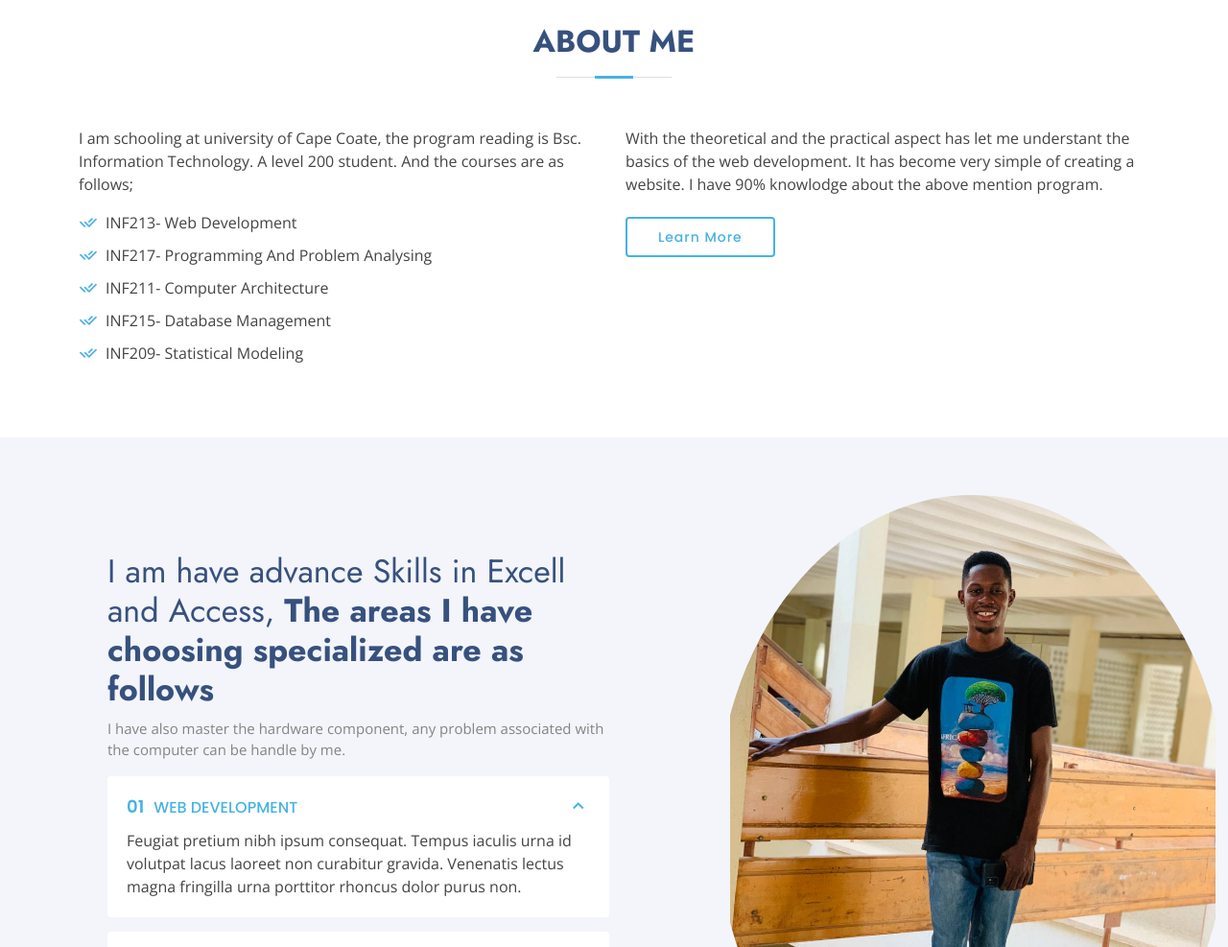
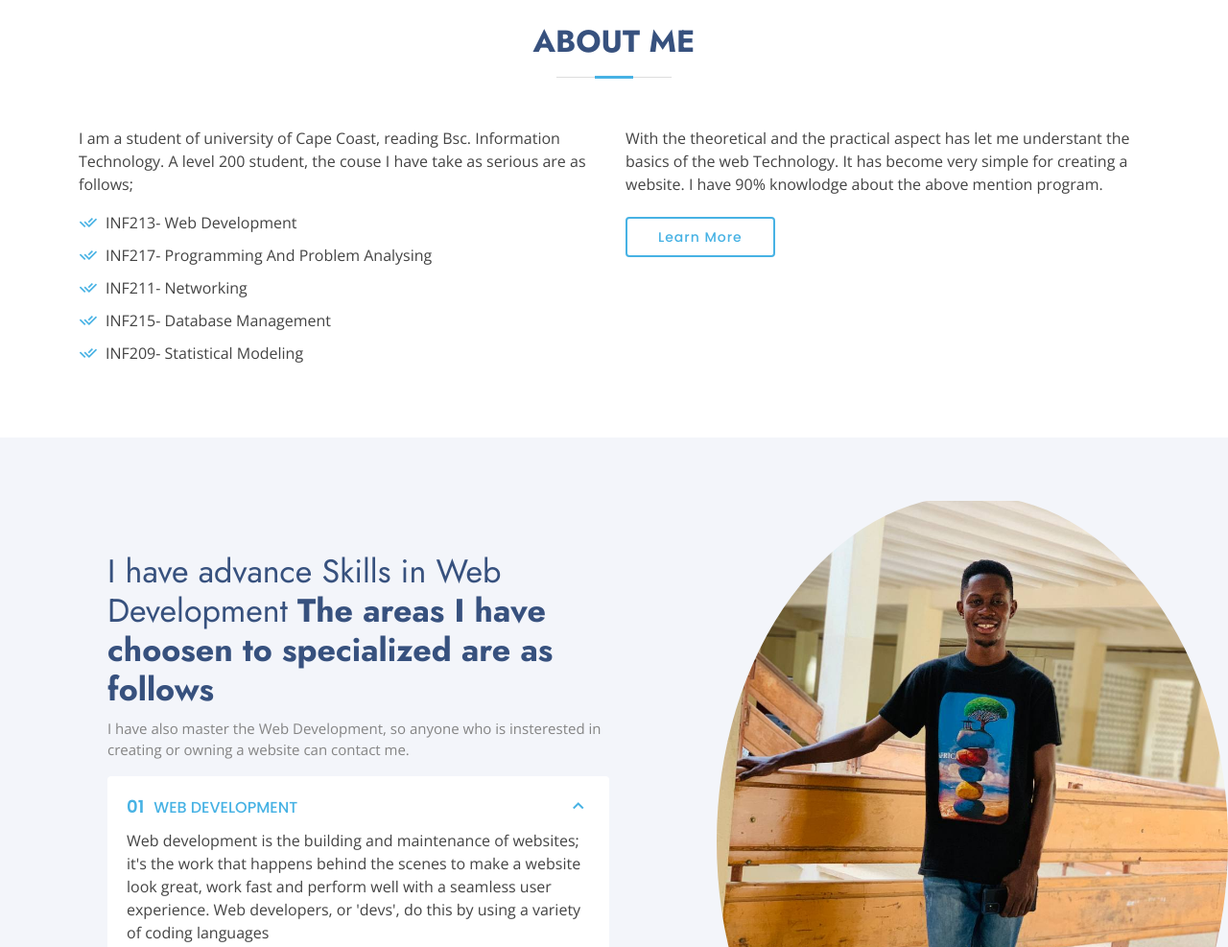
Before and after one commit to Avuletey72/nelson.github.io, a plain HTML site: page index.html in a window 1280 px wide. Shown: the part 700-1687 px from the top of the page at 96% size. Drawn offline with nearby package versions, Linux system fonts and the light colour scheme.

Commit message:
editSomeText

```diff
--- a/index.html
+++ b/index.html
@@ -81,7 +81,7 @@
       <div class="row">
         <div class="col-lg-6 d-flex flex-column justify-content-center pt-4 pt-lg-0 order-2 order-lg-1" data-aos="fade-up" data-aos-delay="200">
           <h1>I'm Avuletey Nelson</h1>
-          <h2>A web Developer, App Developer, Designer and Programmer</h2>
+          <h2>A Web Developer, App Developer, Designer and Programmer</h2>
           <div class="d-flex justify-content-center justify-content-lg-start">
             <a href="#about" class="btn-get-started scrollto">Get Started</a>
             <a href="https://www.youtube.com/watch?v=jDDaplaOz7Q" class="glightbox btn-watch-video"><i class="bi bi-play-circle"></i><span>Watch Video</span></a>
@@ -119,21 +119,21 @@
         <div class="row content">
           <div class="col-lg-6">
             <p>
-              I am schooling at university of Cape Coate, the program reading is Bsc. Information Technology. A level 200 student.
-              And the courses are as follows;
+              I am a student of university of Cape Coast, reading Bsc. Information Technology. A level 200 student, the couse
+              I have take as serious are as follows;
             </p>
             <ul>
               <li><i class="ri-check-double-line"></i> INF213- Web Development</li>
               <li><i class="ri-check-double-line"></i>INF217- Programming And Problem Analysing</li>
-              <li><i class="ri-check-double-line"></i> INF211- Computer Architecture</li>
+              <li><i class="ri-check-double-line"></i> INF211- Networking</li>
               <li><i class="ri-check-double-line"></i> INF215- Database Management</li>
               <li><i class="ri-check-double-line"></i> INF209- Statistical Modeling</li>
             </ul>
           </div>
           <div class="col-lg-6 pt-4 pt-lg-0">
             <p>
-              With the theoretical and the practical aspect has let me understant the basics of the web development.
-              It has become very simple of creating a website. I have 90% knowlodge about the above mention program.
+              With the theoretical and the practical aspect has let me understant the basics of the web Technology.
+              It has become very simple for creating a website. I have 90% knowlodge about the above mention program.
             </p>
             <a href="#" class="btn-learn-more">Learn More</a>
           </div>
@@ -151,9 +151,9 @@
           <div class="col-lg-7 d-flex flex-column justify-content-center align-items-stretch  order-2 order-lg-1">
 
             <div class="content">
-              <h3>I am have advance Skills in Excell and Access, <strong>The areas I have choosing specialized are as follows</strong></h3>
+              <h3>I have advance Skills in Web Development <strong>The areas I have choosen to specialized are as follows</strong></h3>
               <p>
-                I have also master the hardware component, any problem associated with the computer can be handle by me.
+                I have also master the Web Development, so anyone who is insterested in creating or owning a website can contact me.
               </p>
             </div>
 
@@ -163,8 +163,8 @@
                   <a data-bs-toggle="collapse" class="collapse" data-bs-target="#accordion-list-1"><span>01</span>WEB DEVELOPMENT <i class="bx bx-chevron-down icon-show"></i><i class="bx bx-chevron-up icon-close"></i></a>
                   <div id="accordion-list-1" class="collapse show" data-bs-parent=".accordion-list">
                     <p>
-                      Feugiat pretium nibh ipsum consequat. Tempus iaculis urna id volutpat lacus laoreet non curabitur gravida. Venenatis lectus magna fringilla urna porttitor rhoncus dolor purus non.
-                    </p>
+                      Web development is the building and maintenance of websites; it's the work that happens behind the scenes to make a website look great, work fast and perform well with a seamless user experience. Web developers, or 'devs', do this by using a variety of coding languages
+                     </p>
                   </div>
                 </li>
 
@@ -172,8 +172,8 @@
                   <a data-bs-toggle="collapse" data-bs-target="#accordion-list-2" class="collapsed"><span>02</span> APP DEVELOPMENT <i class="bx bx-chevron-down icon-show"></i><i class="bx bx-chevron-up icon-close"></i></a>
                   <div id="accordion-list-2" class="collapse" data-bs-parent=".accordion-list">
                     <p>
-                      Dolor sit amet consectetur adipiscing elit pellentesque habitant morbi. Id interdum velit laoreet id donec ultrices. Fringilla phasellus faucibus scelerisque eleifend donec pretium. Est pellentesque elit ullamcorper dignissim. Mauris ultrices eros in cursus turpis massa tincidunt dui.
-                    </p>
+                      App Development refers to the creation of computer applications for use on mobile devices such as tablets, smartphones and smart watches
+                     </p>
                   </div>
                 </li>
 
@@ -181,8 +181,8 @@
                   <a data-bs-toggle="collapse" data-bs-target="#accordion-list-3" class="collapsed"><span>03</span> PROGRAMMING (C++, PYTHEN AND JavaScript) <i class="bx bx-chevron-down icon-show"></i><i class="bx bx-chevron-up icon-close"></i></a>
                   <div id="accordion-list-3" class="collapse" data-bs-parent=".accordion-list">
                     <p>
-                      Eleifend mi in nulla posuere sollicitudin aliquam ultrices sagittis orci. Faucibus pulvinar elementum integer enim. Sem nulla pharetra diam sit amet nisl suscipit. Rutrum tellus pellentesque eu tincidunt. Lectus urna duis convallis convallis tellus. Urna molestie at elementum eu facilisis sed odio morbi quis
-                    </p>
+                      A programming language is any set of rules that converts strings, or graphical program elements in the case of visual programming languages, to various kinds of machine code output
+                       </p>
                   </div>
                 </li>
 
```
